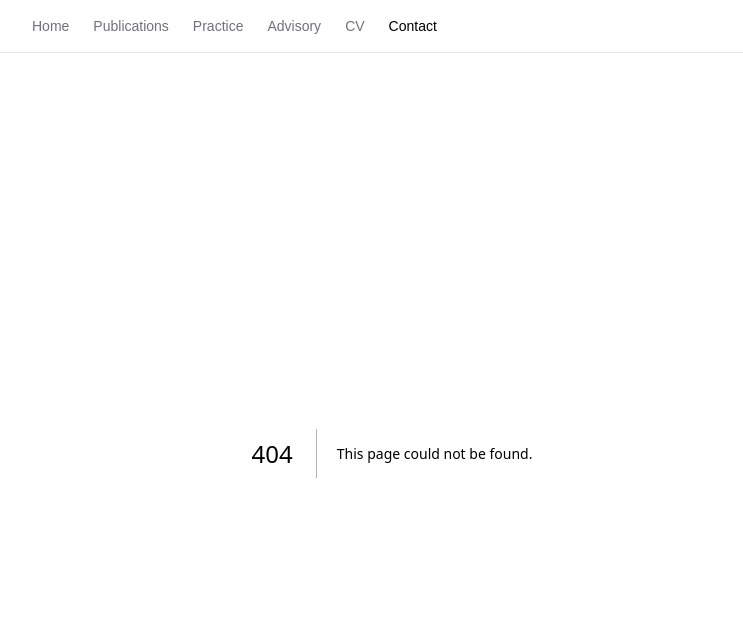
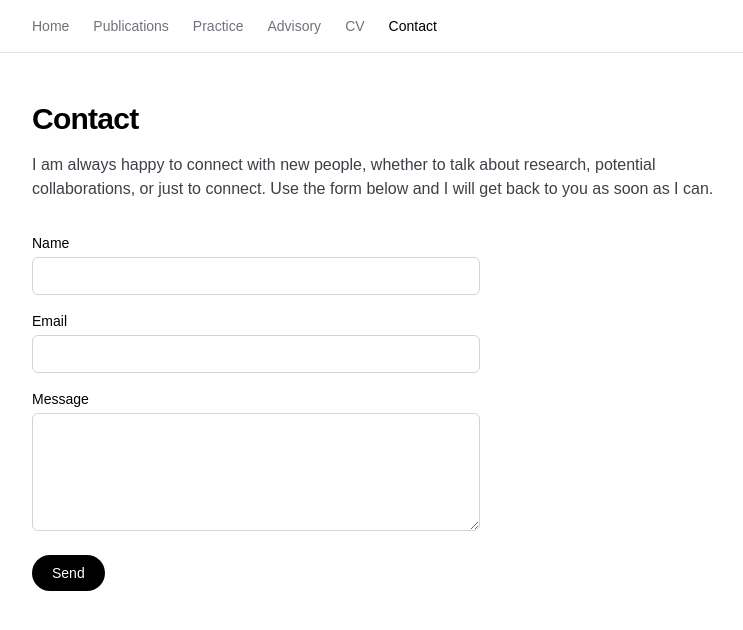
Before and after one commit to Parsa-Pilevar/jason-website, a Next.js app: page /contact in a window 1280 px wide. Before the commit this address had no page. Shown: the top 630 px of the page, without its empty margins (248-991 px from the left). Built offline with nearby package versions, Linux system fonts and the light colour scheme.

Commit message:
Add Contact page

```diff
--- /dev/null
+++ b/app/contact/page.tsx
@@ -0,0 +1,43 @@
+import type { Metadata } from "next"
+import { contactIntro } from "@/lib/content"
+
+export const metadata: Metadata = {
+  title: "Contact | Jason Grant-Rowles",
+  description: "Get in touch with Jason Grant-Rowles.",
+}
+
+export default function ContactPage() {
+  return (
+    <div className="mx-auto w-full max-w-3xl px-6 py-12">
+      <h1 className="text-3xl font-semibold tracking-tight text-black">Contact</h1>
+      <p className="mt-4 text-zinc-700">{contactIntro}</p>
+
+      <div className="mt-8 flex max-w-md flex-col gap-4">
+        <div className="flex flex-col gap-1">
+          <label htmlFor="name" className="text-sm font-medium text-black">
+            Name
+          </label>
+          <input id="name" name="name" type="text" className="rounded-md border border-zinc-300 px-3 py-2 text-sm" />
+        </div>
+
+        <div className="flex flex-col gap-1">
+          <label htmlFor="email" className="text-sm font-medium text-black">
+            Email
+          </label>
+          <input id="email" name="email" type="email" className="rounded-md border border-zinc-300 px-3 py-2 text-sm" />
+        </div>
+
+        <div className="flex flex-col gap-1">
+          <label htmlFor="message" className="text-sm font-medium text-black">
+            Message
+          </label>
+          <textarea id="message" name="message" rows={5} className="rounded-md border border-zinc-300 px-3 py-2 text-sm" />
+        </div>
+
+        <button type="button" className="mt-2 w-fit rounded-full bg-black px-5 py-2 text-sm font-medium text-white hover:bg-zinc-800">
+          Send
+        </button>
+      </div>
+    </div>
+  )
+}
```
